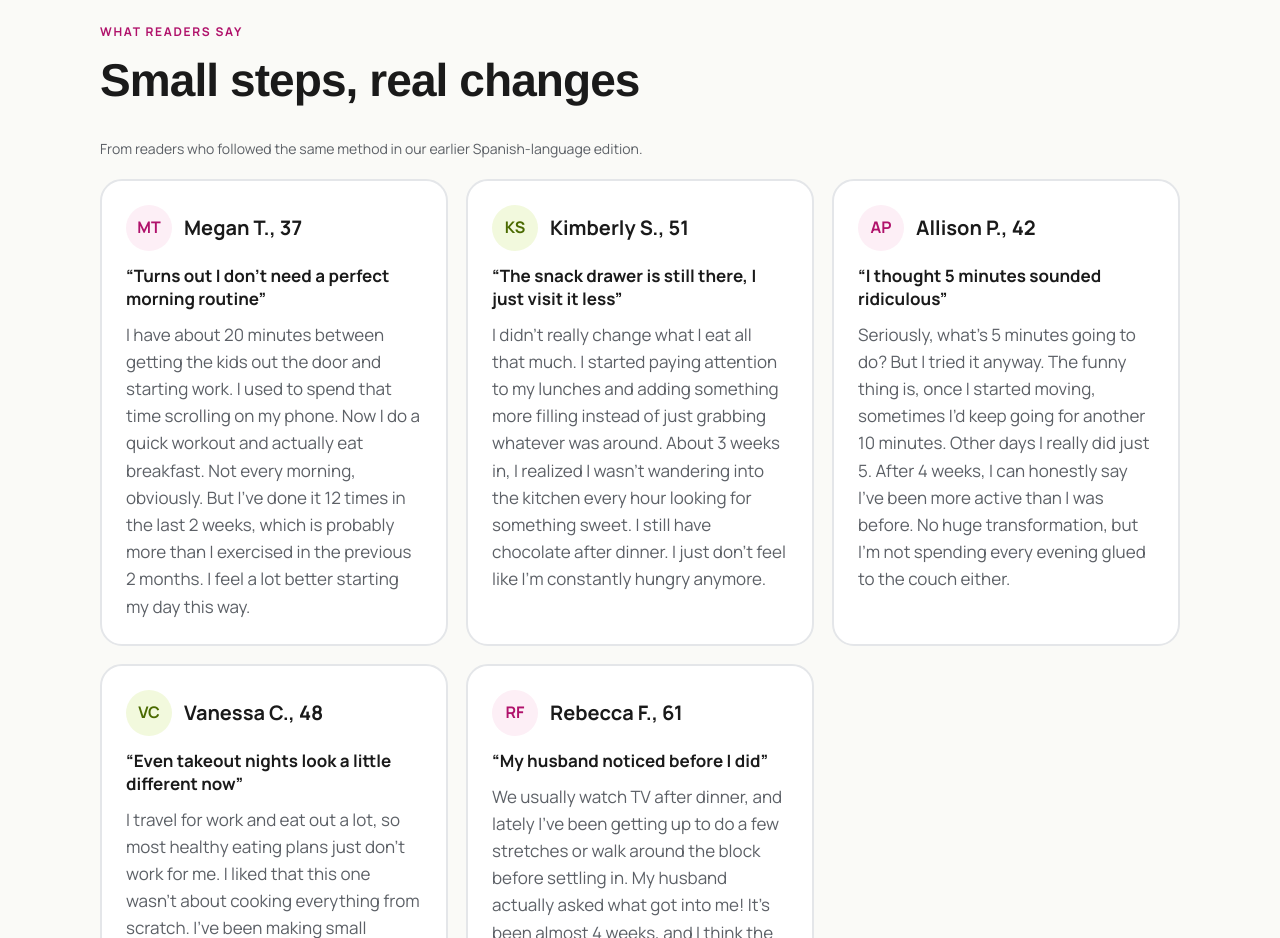
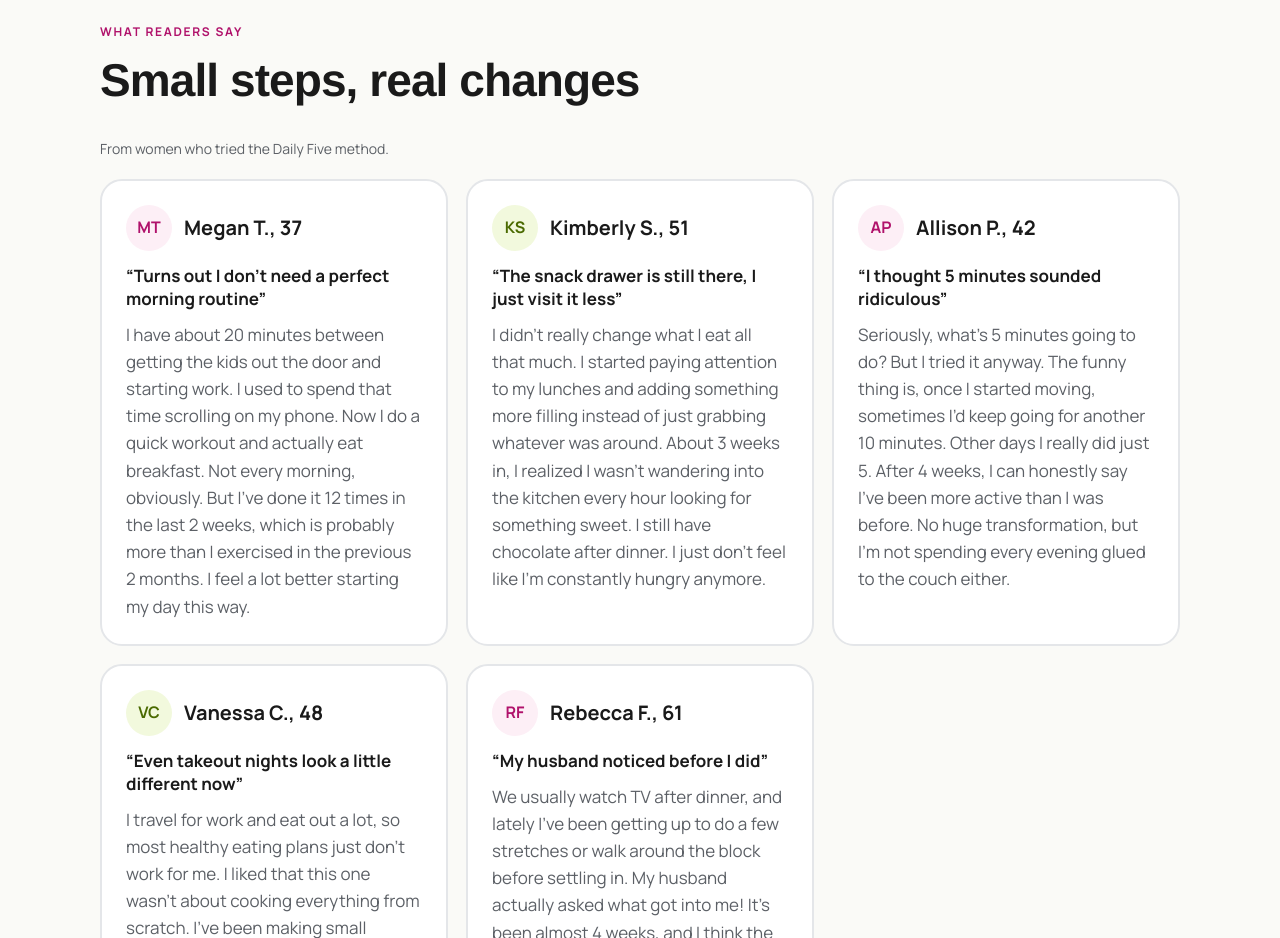
Before and after one commit to tsyrocoach-metod/dailyfiveclub, a plain HTML site: page index.html in a window 1280 px wide. Shown: the part 7400-8338 px from the top of the page. Drawn offline with Linux system fonts and the light colour scheme; a web font is replaced by a local one.

Commit message:
Neutral reviews caption
Co-Authored-By: Claude Opus 5.5 <noreply@anthropic.com>

```diff
--- a/index.html
+++ b/index.html
@@ -234,7 +234,7 @@
    <p class="r4 pink">What readers say</p>
    <h2 class="r1">Small steps, real changes</h2>
   </div>
-  <p class="exnote">From readers who followed the same method in our earlier Spanish-language edition.</p>
+  <p class="exnote">From women who tried the Daily Five method.</p>
   <div class="grid">
    <div class="rcard"><div class="who"><span class="avatar">MT</span><div><p class="r2">Megan T., 37</p></div></div><p class="rhead">“Turns out I don’t need a perfect morning routine”</p><p class="soft">I have about 20 minutes between getting the kids out the door and starting work. I used to spend that time scrolling on my phone. Now I do a quick workout and actually eat breakfast. Not every morning, obviously. But I’ve done it 12 times in the last 2 weeks, which is probably more than I exercised in the previous 2 months. I feel a lot better starting my day this way.</p></div>
    <div class="rcard"><div class="who"><span class="avatar l">KS</span><div><p class="r2">Kimberly S., 51</p></div></div><p class="rhead">“The snack drawer is still there, I just visit it less”</p><p class="soft">I didn’t really change what I eat all that much. I started paying attention to my lunches and adding something more filling instead of just grabbing whatever was around. About 3 weeks in, I realized I wasn’t wandering into the kitchen every hour looking for something sweet. I still have chocolate after dinner. I just don’t feel like I’m constantly hungry anymore.</p></div>
```
